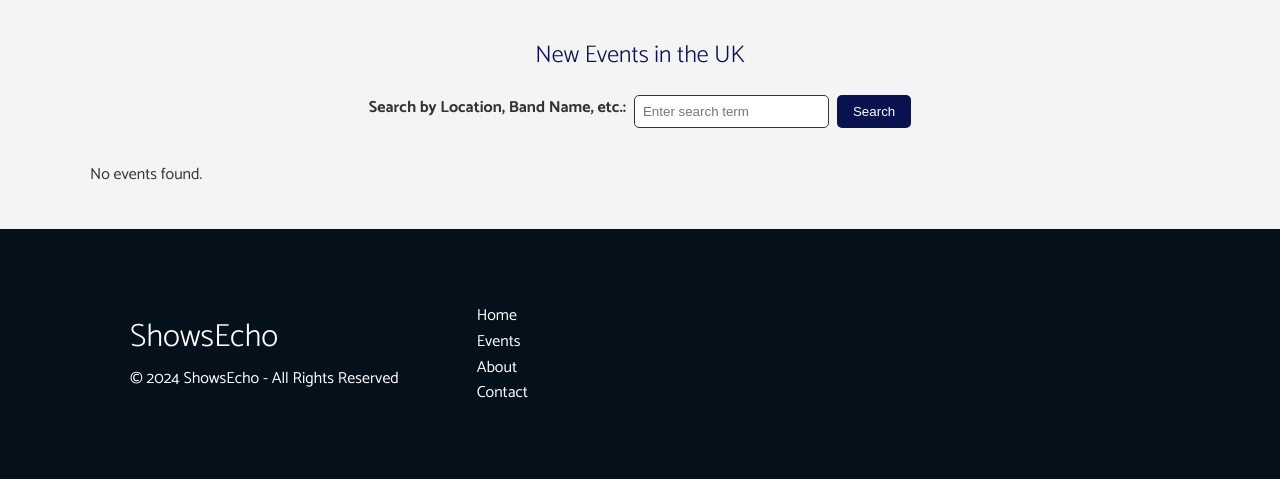
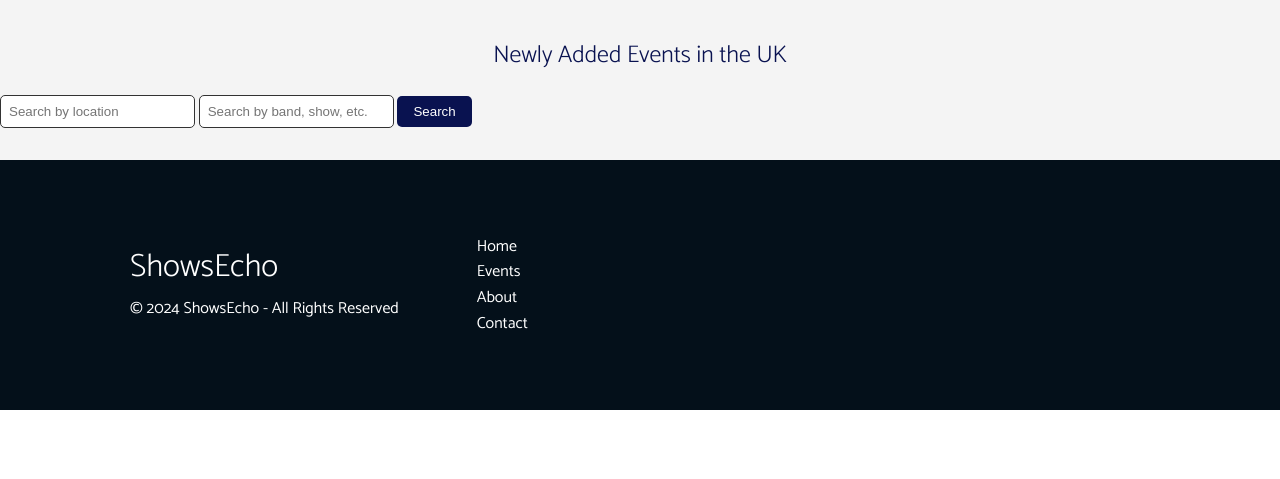
Before and after one commit to easybulb/event-tracking-app, a Django app: page /new-events/ in a window 1280 px wide. Shown: the part 70-549 px from the top of the page. Run offline with Django 5.2, Linux system fonts and the light colour scheme; data that the repository does not hold is empty; parts of the project's set-up code (start-up, migrations or seed data) failed here and were passed over.

Commit message:
update event_tracker views.py

```diff
--- a/event_tracker/templates/event_tracker/new_events.html
+++ b/event_tracker/templates/event_tracker/new_events.html
@@ -7,16 +7,15 @@
 
 {% block content %}
     <section id="event-section">
-        <h1 id="event-title">New Events in the UK</h1>
+        <h1 id="event-title">Newly Added Events in the UK</h1>
 
         <!-- Search Form -->
-        <form method="get" action="{% url 'new_events' %}" id="event-search-form">
-            <label for="search">Search by Location, Band Name, etc.:</label>
-            <input type="text" name="search" placeholder="Enter search term" value="{{ search_term }}" class="input-field">
+        <form method="get" action="{% url 'new_events' %}" id="search-form">
+            <input type="text" name="location" placeholder="Search by location" value="{{ location_query }}" class="input-field">
+            <input type="text" name="q" placeholder="Search by band, show, etc." value="{{ search_query }}" class="input-field">
             <button type="submit" class="search-button">Search</button>
         </form>
 
-        <!-- Event List -->
         <ul id="event-list">
             {% for event in page_obj.object_list %}
                 <li class="event-item card">
@@ -30,8 +29,6 @@
                         <a href="{{ event.url }}" target="_blank" class="btn btn-primary">View Event</a>
                     </div>
                 </li>
-            {% empty %}
-                <p>No events found.</p>
             {% endfor %}
         </ul>
 
@@ -39,11 +36,11 @@
         {% if is_paginated %}
             <div class="pagination">
                 {% if page_obj.has_previous %}
-                    <a href="?page={{ page_obj.previous_page_number }}&search={{ search_term }}" class="btn">Previous</a>
+                    <a href="?page={{ page_obj.previous_page_number }}&q={{ search_query }}&location={{ location_query }}" class="btn">Previous</a>
                 {% endif %}
                 <span>Page {{ page_obj.number }} of {{ page_obj.paginator.num_pages }}</span>
                 {% if page_obj.has_next %}
-                    <a href="?page={{ page_obj.next_page_number }}&search={{ search_term }}" class="btn">Next</a>
+                    <a href="?page={{ page_obj.next_page_number }}&q={{ search_query }}&location={{ location_query }}" class="btn">Next</a>
                 {% endif %}
             </div>
         {% endif %}
--- a/event_tracker/views.py
+++ b/event_tracker/views.py
@@ -1,33 +1,30 @@
 from django.shortcuts import render
 from django.utils import timezone
+from django.core.paginator import Paginator
 from datetime import timedelta
-from django.core.paginator import Paginator
 from events.models import Event
 
 def new_events_view(request):
-    # Define a 7-day window for "new" events
+    # Set the "new events" window to 7 days
     seven_days_ago = timezone.now() - timedelta(days=7)
 
-    # Get the search term from the query string
-    search_term = request.GET.get('search', '').strip()
+    # Get search query parameters
+    search_query = request.GET.get('q', '')  # Keyword for band name, show, etc.
+    location_query = request.GET.get('location', '')  # Location filter
 
-    # Base queryset for events created within the last 7 days in the UK
+    # Filter events based on "new" status and optional search criteria
     events = Event.objects.filter(
-        location__country="UK",  # Assuming location has a country attribute
-        created_at__gte=seven_days_ago
+        created_at__gte=seven_days_ago,  # Only events added in the last 7 days
+        location__country="GB"  # Only events in the UK
     )
 
-    # Apply search filtering if a search term is provided
-    if search_term:
-        events = events.filter(
-            title__icontains=search_term
-        ) | events.filter(
-            location__city__icontains=search_term
-        ) | events.filter(
-            location__region__icontains=search_term
-        )
+    # Apply search filters if provided
+    if search_query:
+        events = events.filter(title__icontains=search_query)
+    if location_query:
+        events = events.filter(location__city__icontains=location_query)
 
-    # Order by the most recently created events
+    # Order by creation date to show the newest events first
     events = events.order_by('-created_at')
 
     # Pagination
@@ -38,5 +35,6 @@
     return render(request, 'event_tracker/new_events.html', {
         'page_obj': page_obj,
         'is_paginated': page_obj.has_other_pages(),
-        'search_term': search_term,
+        'search_query': search_query,
+        'location_query': location_query,
     })
```
